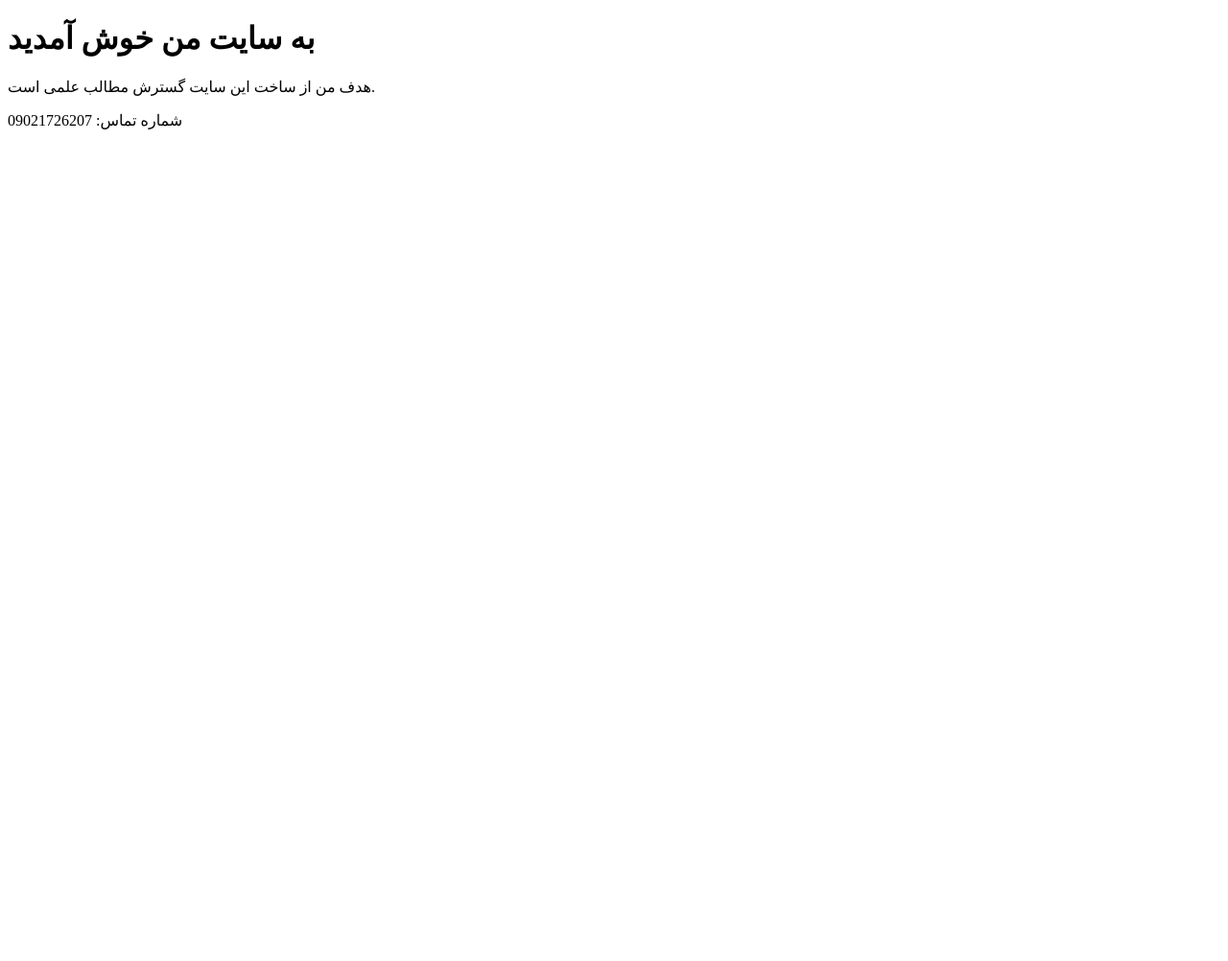
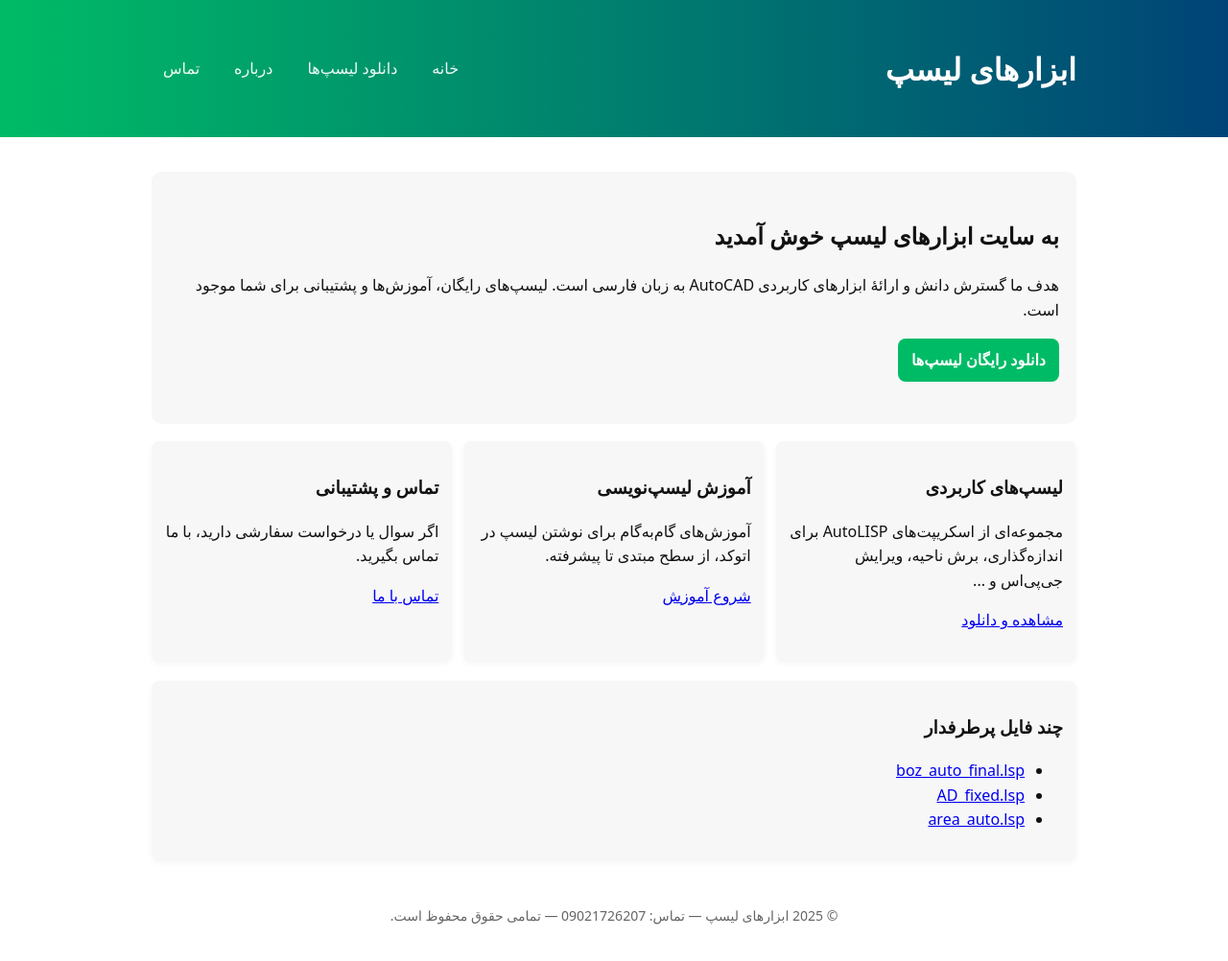
Before and after one commit to gomrekan3-ctrl/gomrekan3-ctrl.github.io, a plain HTML site: page index.html in a window 1280 px wide. Shown: the whole page at 96% size. Before the commit the page ends 800 px from the top, so only its background shows below. Drawn offline with Linux system fonts and the light colour scheme.

Commit message:
Add files via upload

```diff
--- a/index.html
+++ b/index.html
@@ -1,12 +1,63 @@
-<!DOCTYPE html>
-<html>
+<!doctype html>
+<html lang="fa">
 <head>
-  <meta charset="utf-8">
-  <title>Welcome</title>
+<meta charset="utf-8">
+<meta name="viewport" content="width=device-width,initial-scale=1">
+<title>ابزارهای لیسپ - صفحه اصلی</title>
+<meta name="description" content="دانلود لیسپ‌های AutoCAD، آموزش‌ها و ابزارهای مفید برای مهندسان و طراحان.">
+<link rel="stylesheet" href="styles.css">
 </head>
 <body>
-  <h1>به سایت من خوش آمدید</h1>
-  <p>هدف من از ساخت این سایت گسترش مطالب علمی است.</p>
-  <p>شماره تماس: 09021726207</p>
+<header class="header">
+  <div class="container">
+    <div style="display:flex;align-items:center;justify-content:space-between;gap:12px;flex-wrap:wrap">
+      <h1 style="margin:0">ابزارهای لیسپ</h1>
+      <nav class="nav">
+        <a href="index.html">خانه</a>
+        <a href="downloads.html">دانلود لیسپ‌ها</a>
+        <a href="about.html">درباره</a>
+        <a href="contact.html">تماس</a>
+      </nav>
+    </div>
+  </div>
+</header>
+<main class="container">
+  <section class="hero">
+    <h2>به سایت ابزارهای لیسپ خوش آمدید</h2>
+    <p>هدف ما گسترش دانش و ارائهٔ ابزارهای کاربردی AutoCAD به زبان فارسی است. لیسپ‌های رایگان، آموزش‌ها و پشتیبانی برای شما موجود است.</p>
+    <p><a class="button" href="downloads.html">دانلود رایگان لیسپ‌ها</a></p>
+  </section>
+
+  <section class="grid">
+    <div class="card">
+      <h3>لیسپ‌های کاربردی</h3>
+      <p>مجموعه‌ای از اسکریپت‌های AutoLISP برای اندازه‌گذاری، برش ناحیه، ویرایش جی‌پی‌اس و ...</p>
+      <p><a href="downloads.html">مشاهده و دانلود</a></p>
+    </div>
+    <div class="card">
+      <h3>آموزش لیسپ‌نویسی</h3>
+      <p>آموزش‌های گام‌به‌گام برای نوشتن لیسپ در اتوکد، از سطح مبتدی تا پیشرفته.</p>
+      <p><a href="about.html">شروع آموزش</a></p>
+    </div>
+    <div class="card">
+      <h3>تماس و پشتیبانی</h3>
+      <p>اگر سوال یا درخواست سفارشی دارید، با ما تماس بگیرید.</p>
+      <p><a href="contact.html">تماس با ما</a></p>
+    </div>
+  </section>
+
+  <section style="margin-top:20px" class="card">
+    <h3>چند فایل پرطرفدار</h3>
+    <ul>
+      <li><a href="downloads.html#boz">boz_auto_final.lsp</a></li>
+      <li><a href="downloads.html#ad">AD_fixed.lsp</a></li>
+      <li><a href="downloads.html#area">area_auto.lsp</a></li>
+    </ul>
+  </section>
+
+  <footer class="footer">
+    © 2025 ابزارهای لیسپ — تماس: 09021726207 — تمامی حقوق محفوظ است.
+  </footer>
+</main>
 </body>
 </html>
--- /dev/null
+++ b/styles.css
@@ -0,0 +1,16 @@
+
+:root{--bg:#ffffff;--accent:#0b6;--muted:#666;--card:#f7f7f8;--text:#111}
+*{box-sizing:border-box}
+body{font-family: "Vazirmatn", system-ui, -apple-system, "Segoe UI", Roboto; margin:0; color:var(--text); background:var(--bg); line-height:1.6; direction:rtl}
+.header{background:linear-gradient(90deg,var(--accent),#047); color:white; padding:28px 18px}
+.container{max-width:1000px;margin:0 auto;padding:18px}
+.nav{display:flex;gap:12px;align-items:center;justify-content:flex-end;flex-wrap:wrap}
+.nav a{color:white;text-decoration:none;padding:8px 12px;border-radius:8px;opacity:0.95}
+.hero{padding:28px 18px;background:var(--card);border-radius:10px;margin-top:18px}
+.grid{display:grid;grid-template-columns:repeat(auto-fit,minmax(220px,1fr));gap:12px;margin-top:18px}
+.card{background:var(--card);padding:14px;border-radius:8px;box-shadow:0 2px 6px rgba(0,0,0,.04)}
+.footer{padding:18px;text-align:center;color:var(--muted);font-size:14px;margin-top:28px}
+a.button{display:inline-block;background:var(--accent);color:#fff;padding:10px 14px;border-radius:8px;text-decoration:none;font-weight:600}
+@media (max-width:600px){.nav{justify-content:center}}
+code, pre{background:#0f1720;color:#d1fae5;padding:6px;border-radius:6px;display:block;overflow:auto}
+input,textarea{width:100%;padding:10px;border:1px solid #ddd;border-radius:6px}
```
Also changed, not shown: about.html (added, +20 -0 lines), contact.html (added, +26 -0 lines), downloads.html (added, +28 -0 lines), sitemap.xml (added, +7 -0 lines), robots.txt (added), 1 other file.
